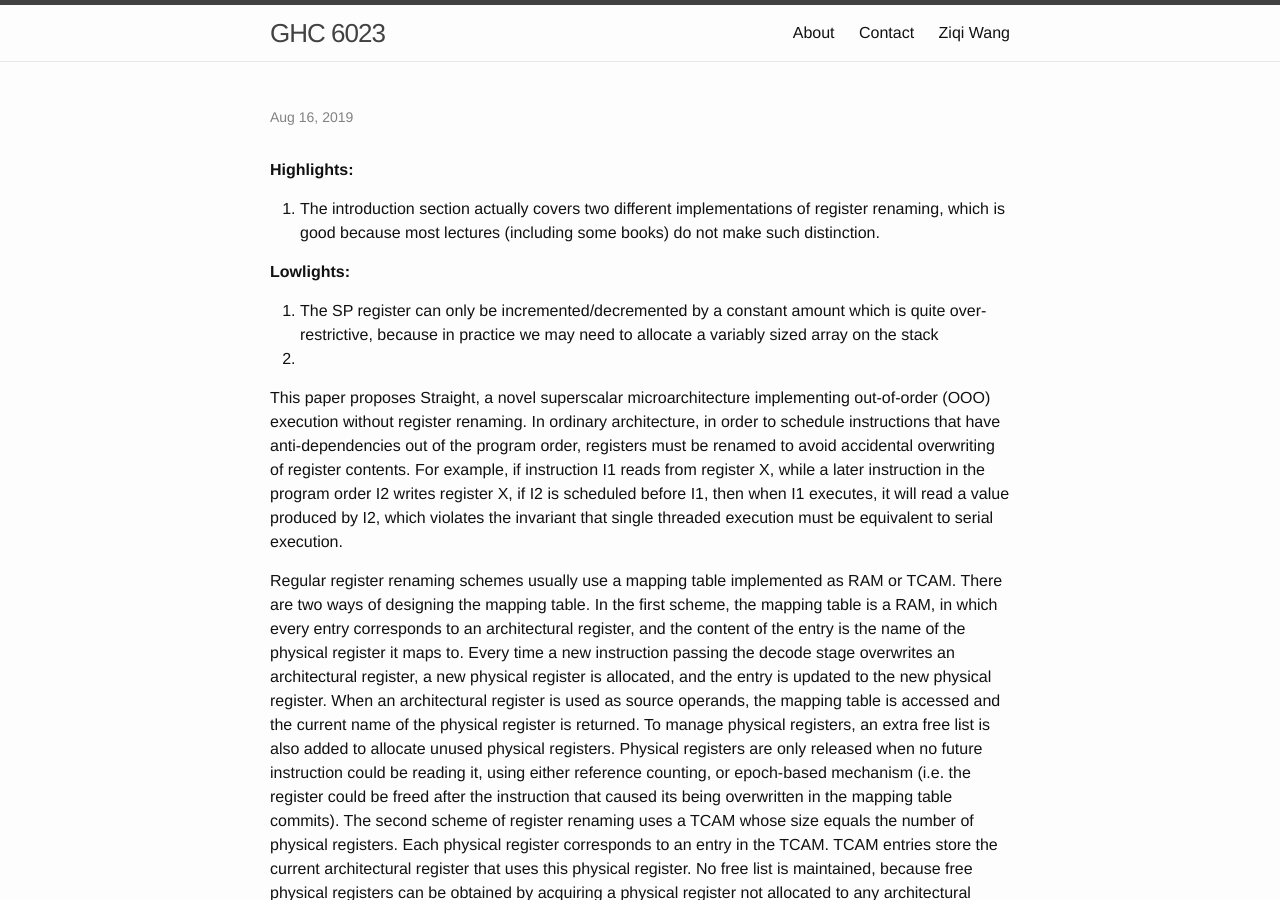
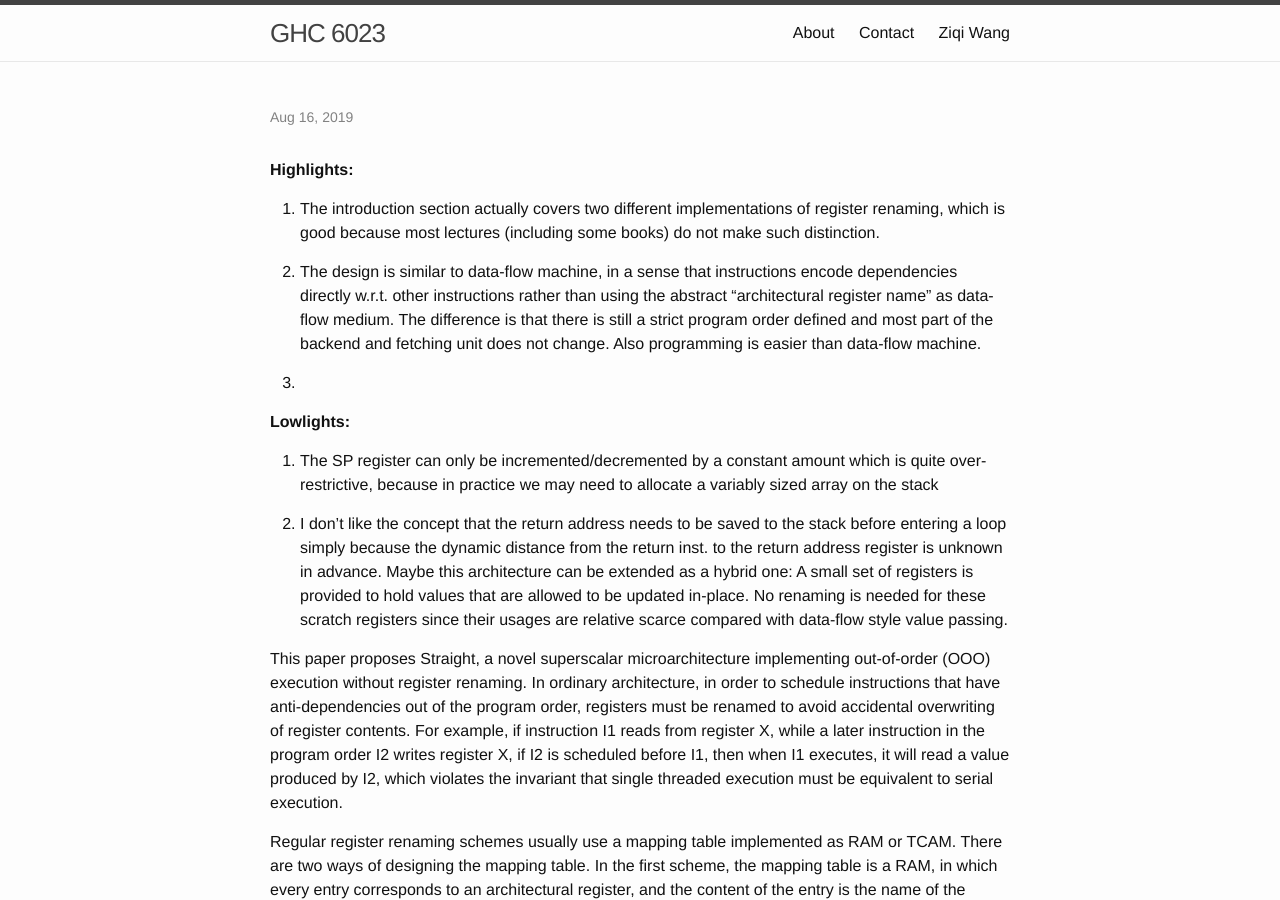
Before and after one commit to wangziqi2013/wangziqi2013.github.io, a Jekyll site: the page built from _posts/2019-08-15-straight.markdown, in a window 1280 px wide and 900 px high. Built offline with Jekyll 4.4.1, drawn with Linux system fonts in a browser that asks for light colours; our own code applies the rules of GitHub Pages for plain Markdown files.

Commit message:
Adding low light

```diff
--- a/_posts/2019-08-15-straight.markdown
+++ b/_posts/2019-08-15-straight.markdown
@@ -18,13 +18,23 @@ version_mgmt:
 1. The introduction section actually covers two different implementations of register renaming, which is good because
    most lectures (including some books) do not make such distinction.
 
+2. The design is similar to data-flow machine, in a sense that instructions encode dependencies directly w.r.t. other
+   instructions rather than using the abstract "architectural register name" as data-flow medium. The difference is that
+   there is still a strict program order defined and most part of the backend and fetching unit does not change. Also
+   programming is easier than data-flow machine.
 
+3.
 
 **Lowlights:**
 
 1. The SP register can only be incremented/decremented by a constant amount which is quite over-restrictive, because
    in practice we may need to allocate a variably sized array on the stack
-2.
+
+2. I don't like the concept that the return address needs to be saved to the stack before entering a loop simply
+   because the dynamic distance from the return inst. to the return address register is unknown in advance. Maybe
+   this architecture can be extended as a hybrid one: A small set of registers is provided to hold values that are
+   allowed to be updated in-place. No renaming is needed for these scratch registers since their usages are relative
+   scarce compared with data-flow style value passing.
 
 This paper proposes Straight, a novel superscalar microarchitecture implementing out-of-order (OOO) execution without
 register renaming. In ordinary architecture, in order to schedule instructions that have anti-dependencies out of the
```
